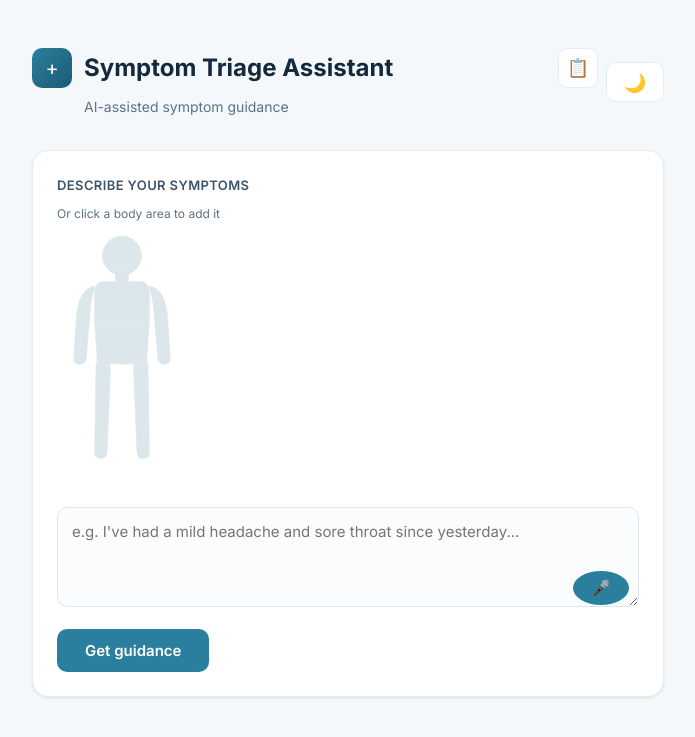
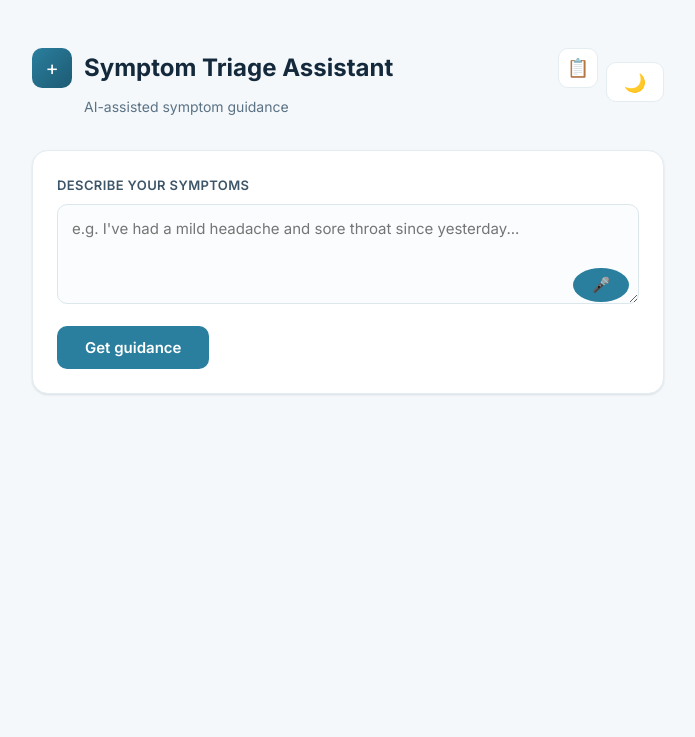
Before and after one commit to HarshaYasa/symptom-triage-assistant, a Flask app: page / in a window 1280 px wide. Shown: the top 737 px of the page, without its empty margins (292-987 px from the left). Run offline with Flask 3, Linux system fonts and the light colour scheme.

Commit message:
Remove body diagram feature

```diff
--- a/templates/index.html
+++ b/templates/index.html
@@ -231,14 +231,6 @@
             padding-top: 16px;
             border-top: 1px solid var(--divider);
         }
-        .body-diagram-wrap {
-            margin-bottom: 16px;
-        }
-        .body-diagram-label {
-            font-size: 12px;
-            color: var(--text-sub);
-            margin: 0 0 8px;
-        }
     </style>
 </head>
 <body>
@@ -259,21 +251,6 @@
     <div class="card">
         <form method="POST">
             <label for="symptoms">Describe your symptoms</label>
-
-            <div class="body-diagram-wrap">
-                <p class="body-diagram-label">Or click a body area to add it</p>
-                <svg viewBox="0 0 200 400" style="width: 130px; height: 260px; display: block;">
-                    <circle class="body-part" data-part="head" cx="100" cy="38" r="30" fill="#DCE7EC" stroke="#DCE7EC" stroke-width="1" style="cursor: pointer;"/>
-                    <rect class="body-part" data-part="throat/neck" x="90" y="62" width="20" height="16" fill="#DCE7EC" stroke="#DCE7EC" stroke-width="1" style="cursor: pointer;"/>
-                    <path class="body-part" data-part="chest" d="M 70 78 Q 60 78 58 95 L 58 140 L 142 140 L 142 95 Q 140 78 130 78 Z" fill="#DCE7EC" stroke="#DCE7EC" stroke-width="1" style="cursor: pointer;"/>
-                    <path class="body-part" data-part="stomach" d="M 58 140 L 142 140 L 138 200 Q 100 210 62 200 Z" fill="#DCE7EC" stroke="#DCE7EC" stroke-width="1" style="cursor: pointer;"/>
-                    <path class="body-part" data-part="left arm" d="M 58 85 Q 35 88 30 130 L 26 195 Q 25 205 35 205 Q 44 205 45 195 L 50 135 Q 52 100 58 90 Z" fill="#DCE7EC" stroke="#DCE7EC" stroke-width="1" style="cursor: pointer;"/>
-                    <path class="body-part" data-part="right arm" d="M 142 85 Q 165 88 170 130 L 174 195 Q 175 205 165 205 Q 156 205 155 195 L 150 135 Q 148 100 142 90 Z" fill="#DCE7EC" stroke="#DCE7EC" stroke-width="1" style="cursor: pointer;"/>
-                    <path class="body-part" data-part="left leg" d="M 63 200 Q 60 200 60 210 L 58 340 Q 58 350 68 350 Q 76 350 77 340 L 82 215 Q 83 205 78 200 Z" fill="#DCE7EC" stroke="#DCE7EC" stroke-width="1" style="cursor: pointer;"/>
-                    <path class="body-part" data-part="right leg" d="M 137 200 Q 140 200 140 210 L 142 340 Q 142 350 132 350 Q 124 350 123 340 L 118 215 Q 117 205 122 200 Z" fill="#DCE7EC" stroke="#DCE7EC" stroke-width="1" style="cursor: pointer;"/>
-                </svg>
-            </div>
-
             <div style="position: relative;">
                 <textarea id="symptoms" name="symptoms" placeholder="e.g. I've had a mild headache and sore throat since yesterday...">{{ result.input_received if result else '' }}</textarea>
                 <button type="button" id="voiceBtn" title="Speak your symptoms" style="position: absolute; bottom: 10px; right: 10px; width: 34px; height: 34px; border-radius: 50%; border: none; background: #2A7F9E; color: white; cursor: pointer; font-size: 15px; display: flex; align-items: center; justify-content: center;">🎤</button>
@@ -372,7 +349,8 @@
             };
 
             recognition.onerror = function(event) {
-                console.error('Speech recognition error:', event.error); alert('Voice input error: ' + event.error);
+                console.error('Speech recognition error:', event.error);
+                alert('Voice input error: ' + event.error);
                 isListening = false;
                 voiceBtn.textContent = '🎤';
                 voiceBtn.style.background = '#2A7F9E';
@@ -380,28 +358,6 @@
         } else {
             voiceBtn.style.display = 'none';
         }
-
-        const bodyParts = document.querySelectorAll('.body-part');
-        bodyParts.forEach(function(part) {
-            part.addEventListener('mouseenter', function() {
-                part.setAttribute('fill', '#2A7F9E');
-            });
-            part.addEventListener('mouseleave', function() {
-                if (!part.classList.contains('selected')) {
-                    part.setAttribute('fill', '#DCE7EC');
-                }
-            });
-            part.addEventListener('click', function() {
-                const label = part.getAttribute('data-part');
-                symptomsField.value += (symptomsField.value ? ', ' : '') + label + ' pain';
-                part.classList.add('selected');
-                part.setAttribute('fill', '#1D5A73');
-                setTimeout(function() {
-                    part.classList.remove('selected');
-                    part.setAttribute('fill', '#DCE7EC');
-                }, 400);
-            });
-        });
     </script>
 </body>
 </html>
```
